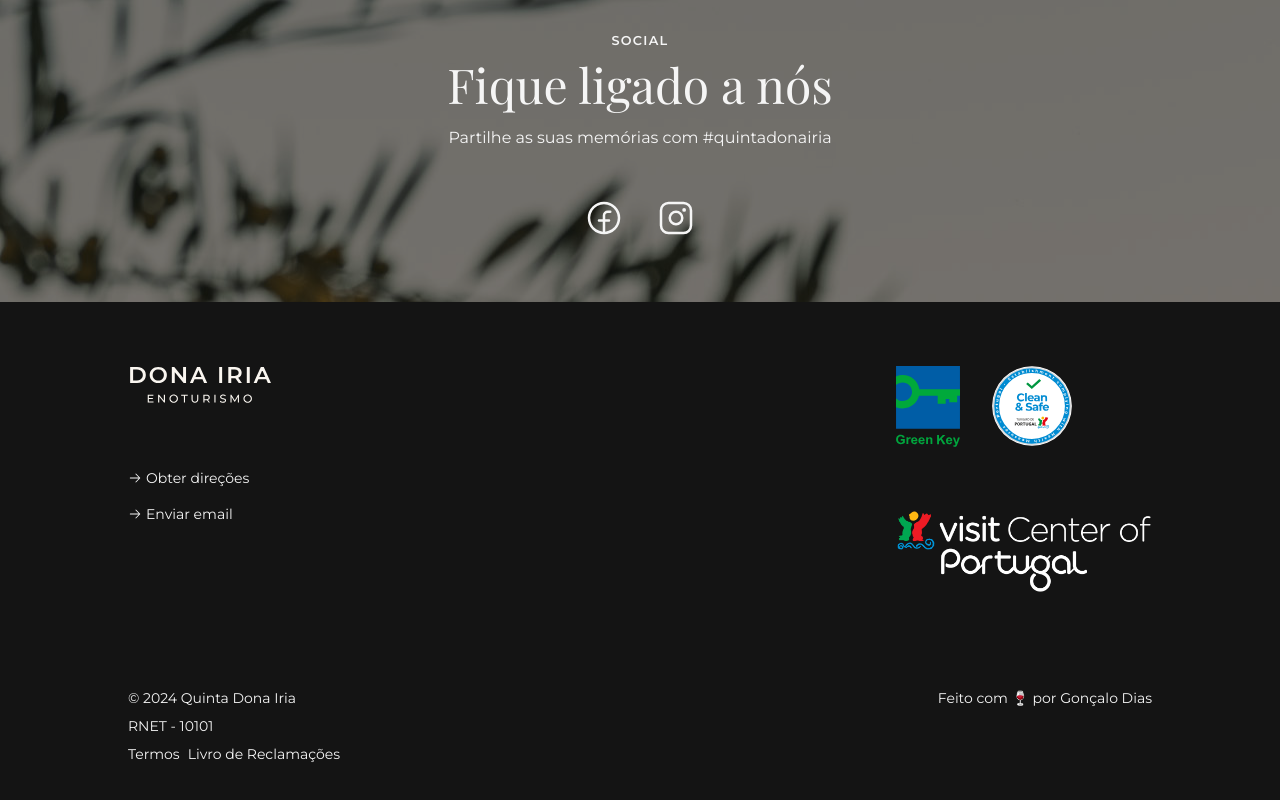
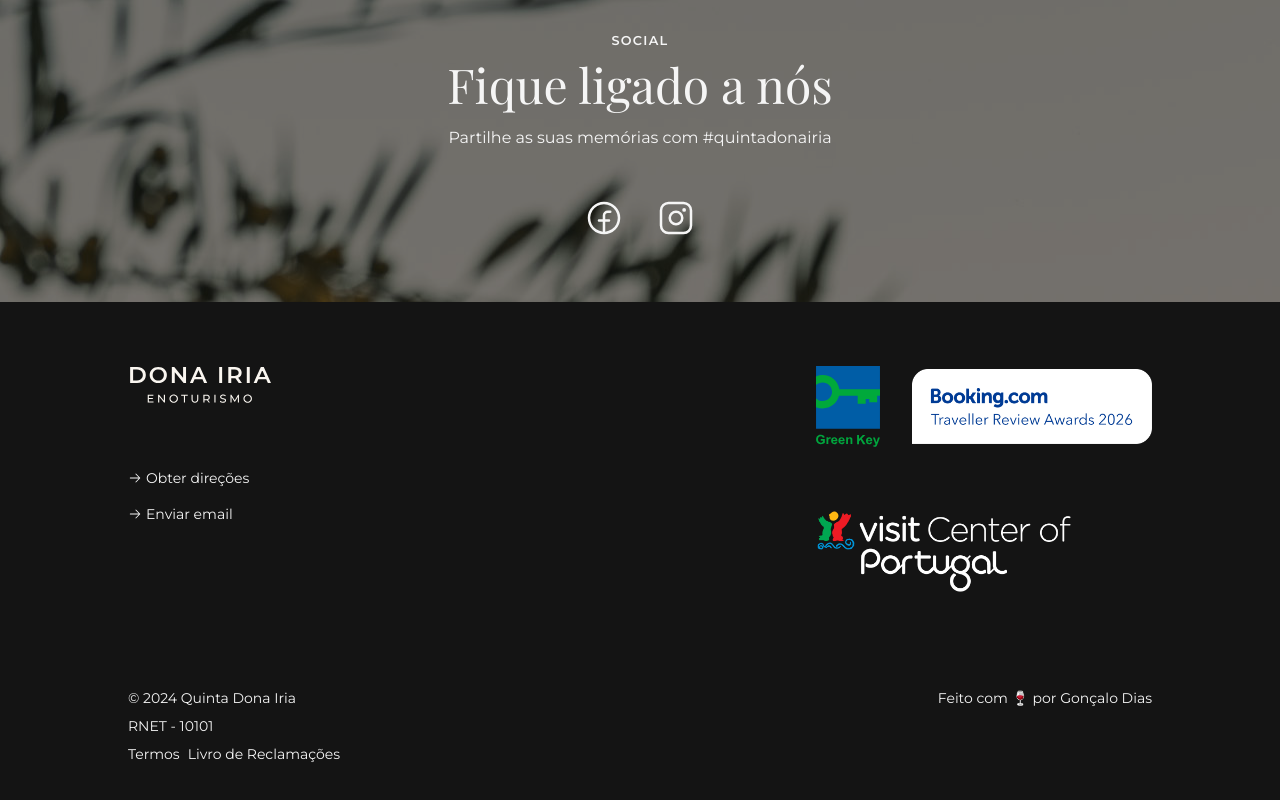
Before and after one commit to quintadonairia/quintadonairia, a Next.js app: page / in a window 1280 px wide. Shown: the part 3775-4575 px from the top of the page. Built offline with nearby package versions, Linux system fonts and the light colour scheme.

Commit message:
✨ Add Booking.com award badge in Footer

```diff
--- a/components/organisms/Footer.js
+++ b/components/organisms/Footer.js
@@ -52,13 +52,13 @@ const Footer = () => {
               />
             </a>
             <a
-              href="https://portugalcleanandsafe.com/place/1654747"
+              href="https://www.booking.com/hotel/pt/quinta-dona-iria-coimbra.html"
               target="_blank"
             >
               <img
-                src="/graphics/clean-safe-logo.svg"
-                alt="Clean & Safe logo"
-                className="w-20"
+                src="/images/traveller-review-awards-2026.png"
+                alt="Booking.com Traveller Review Awards 2026"
+                className="w-60"
               />
             </a>
           </div>
```
Also changed, not shown: public/images/traveller-review-awards-2026.png (added).
